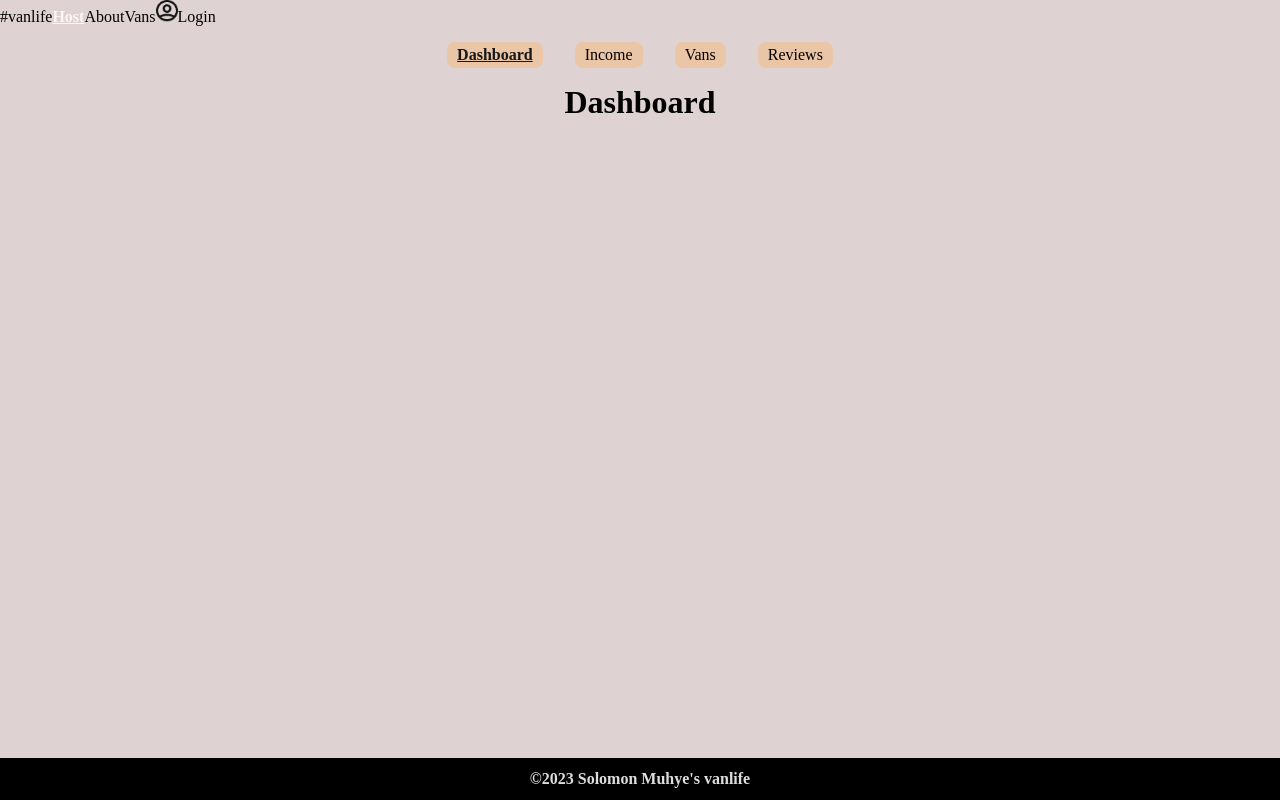
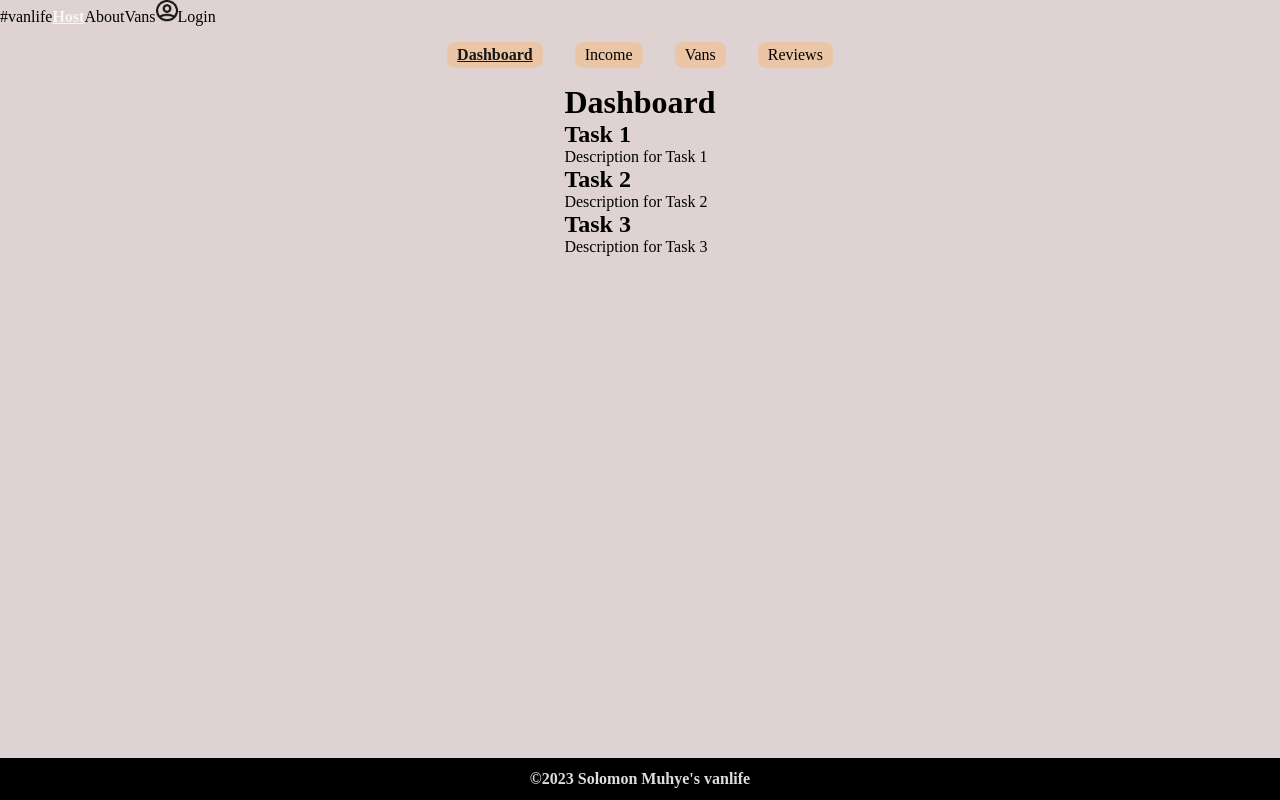
Before and after one commit to SolomonMuhyeY/vanlife, a React (Vite) app: page /host in a window 1280 px wide. Built offline with nearby package versions, Linux system fonts and the light colour scheme.

Commit message:
changing the layout

```diff
--- a/src/pages/host/Dashboard.jsx
+++ b/src/pages/host/Dashboard.jsx
@@ -1,5 +1,25 @@
+import { useState } from "react";
+
 function Dashboard() {
-  return <h1>Dashboard</h1>;
+  const [data, setData] = useState([
+    { id: 1, title: "Task 1", description: "Description for Task 1" },
+    { id: 2, title: "Task 2", description: "Description for Task 2" },
+    { id: 3, title: "Task 3", description: "Description for Task 3" },
+  ]);
+
+  return (
+    <div className='container mx-auto'>
+      <h1 className='text-3xl font-semibold mb-4'>Dashboard</h1>
+      <div className='grid grid-cols-1 sm:grid-cols-2 md:grid-cols-3 gap-4'>
+        {data.map((item) => (
+          <div key={item.id} className='bg-white rounded-lg shadow-md p-4'>
+            <h2 className='text-xl font-semibold mb-2'>{item.title}</h2>
+            <p className='text-gray-600'>{item.description}</p>
+          </div>
+        ))}
+      </div>
+    </div>
+  );
 }
 
 export default Dashboard;
```
